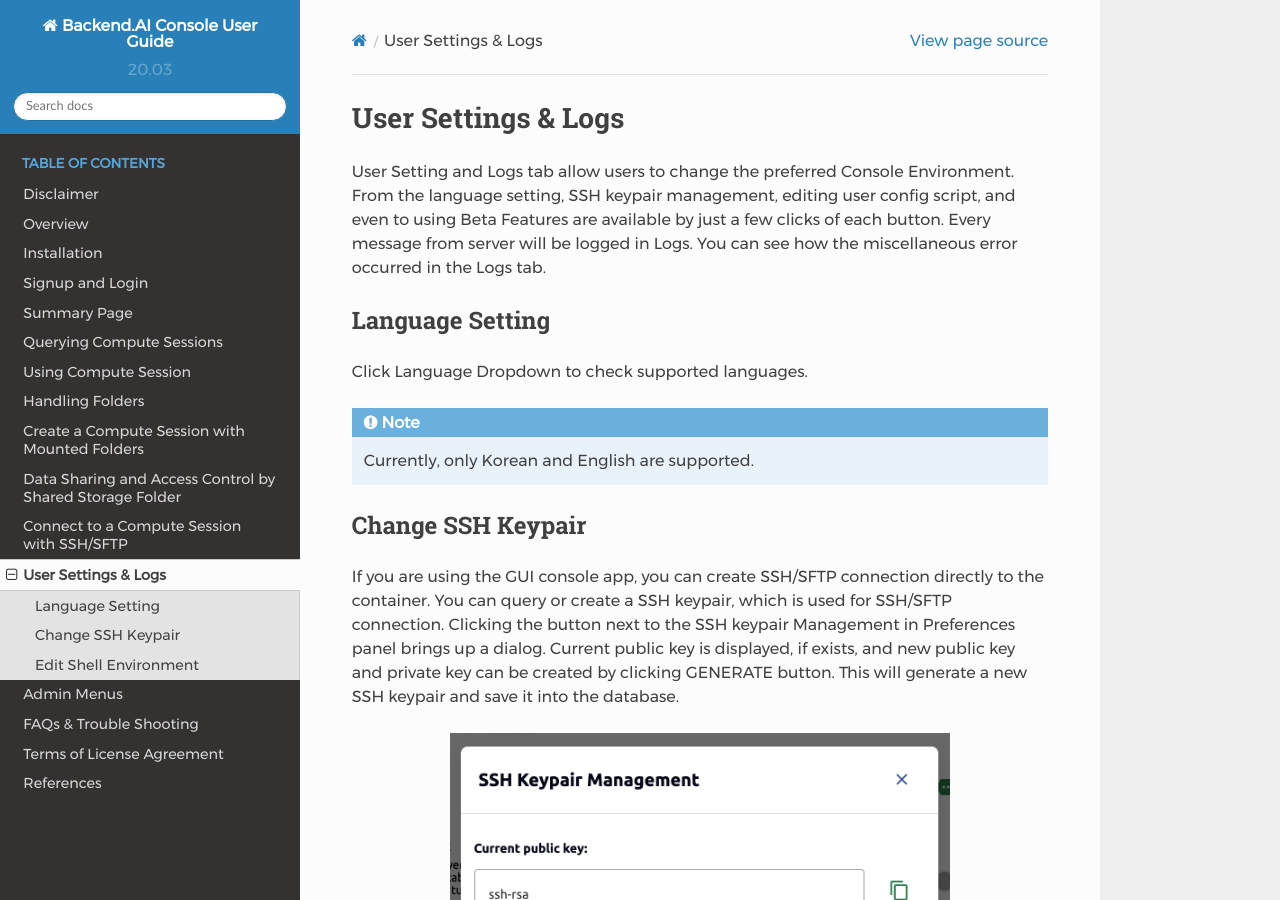
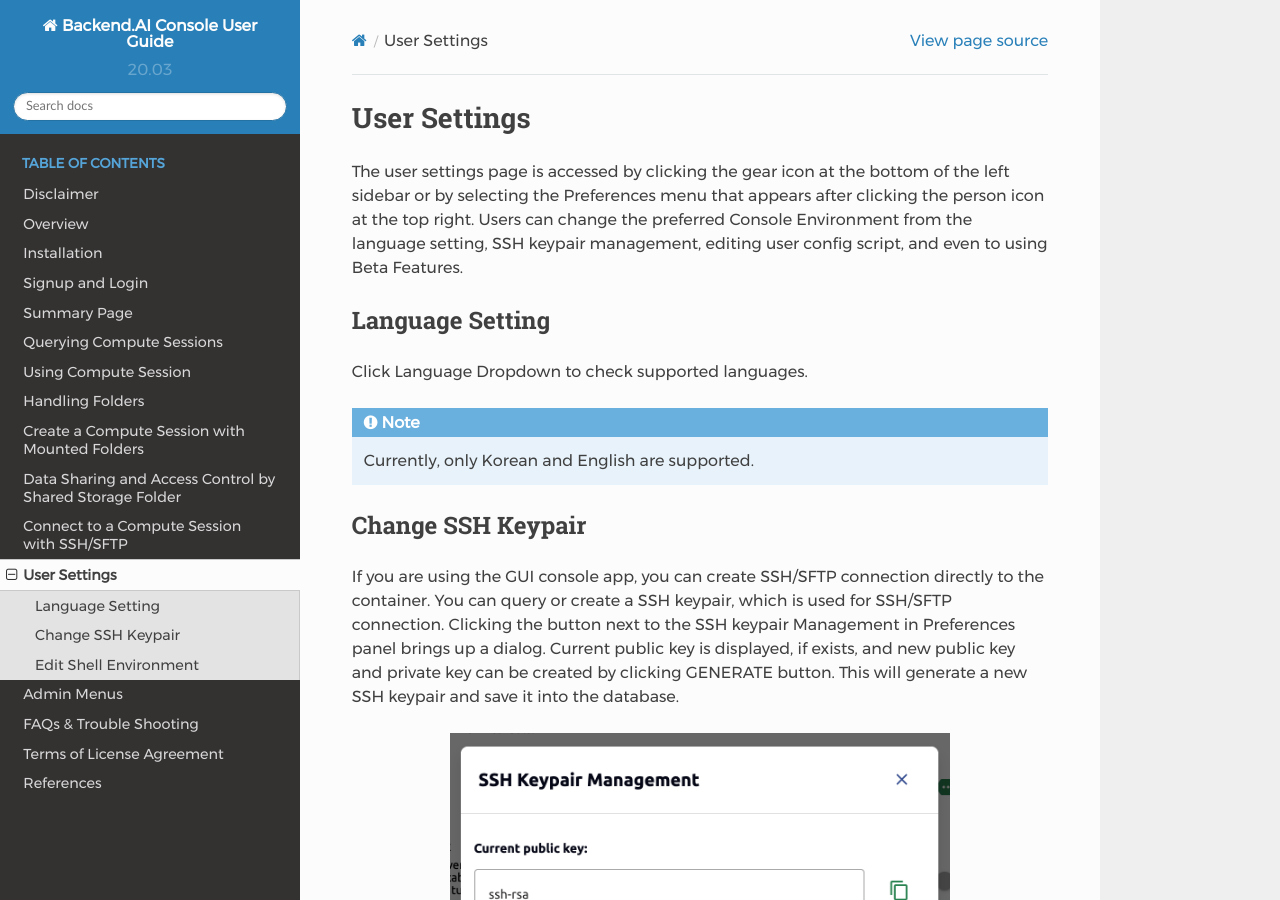
Before and after one commit to lablup/backend.ai-docs-webui, a Sphinx documentation site: the page built from docs/user_settings/user_settings.rst, in a window 1280 px wide and 900 px high. Built offline with Sphinx 7.4.7 and the Read the Docs theme 2.0.0, drawn with Linux system fonts in a browser that asks for light colours.

Commit message:
header changed

```diff
--- a/docs/user_settings/user_settings.rst
+++ b/docs/user_settings/user_settings.rst
@@ -1,12 +1,12 @@
 ====================
-User Settings & Logs
+User Settings
 ====================
 
-User Setting and Logs tab allow users to change the preferred Console Environment.
-From the language setting, SSH keypair management, editing user config script, and even to using
-Beta Features are available by just a few clicks of each button. Every message from server
-will be logged in Logs. You can see how the miscellaneous error occurred in the Logs tab.
-
+The user settings page is accessed by clicking the gear icon at the bottom
+of the left sidebar or by selecting the Preferences menu that appears after
+clicking the person icon at the top right. Users can change the preferred Console Environment
+from the language setting, SSH keypair management, editing user config script, and even to using
+Beta Features.
 
 
 Language Setting
```
